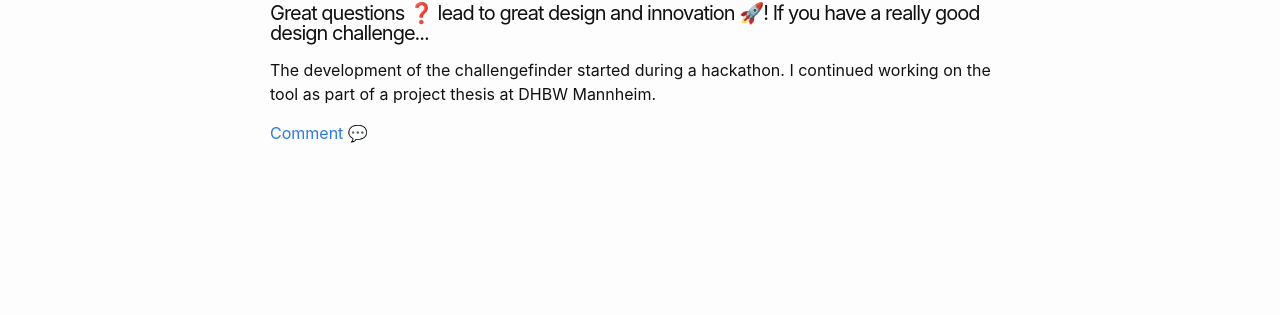
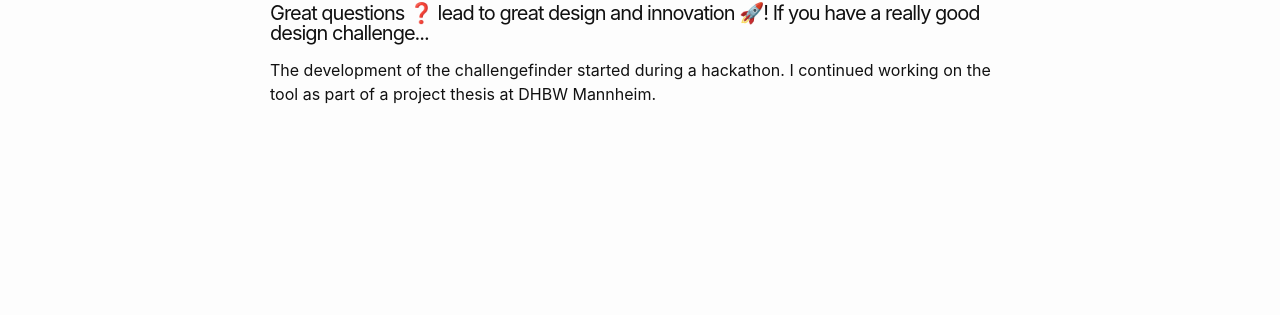
Before and after one commit to schackniss/schackniss.de, a Jekyll site: the page built from _projects/challengefinder.md, in a window 1280 px wide. Shown: the part 161-476 px from the top of the page. Built offline with Jekyll 4.4.1, drawn with Linux system fonts in a browser that asks for light colours.

Commit message:
[Remove] comment

```diff
--- a/_projects/challengefinder.md
+++ b/_projects/challengefinder.md
@@ -5,5 +5,3 @@ description: Great questions ❓ lead to great design and innovation 🚀! If yo
 project: challengefinder
 ---
 The development of the challengefinder started during a hackathon. I continued working on the tool as part of a project thesis at DHBW Mannheim.
-
-[Comment 💬](https://github.com/schackniss/schackniss.de/discussions/9)
```
Also changed, not shown: _projects/lichtwecker.md (+0 -2 lines).
